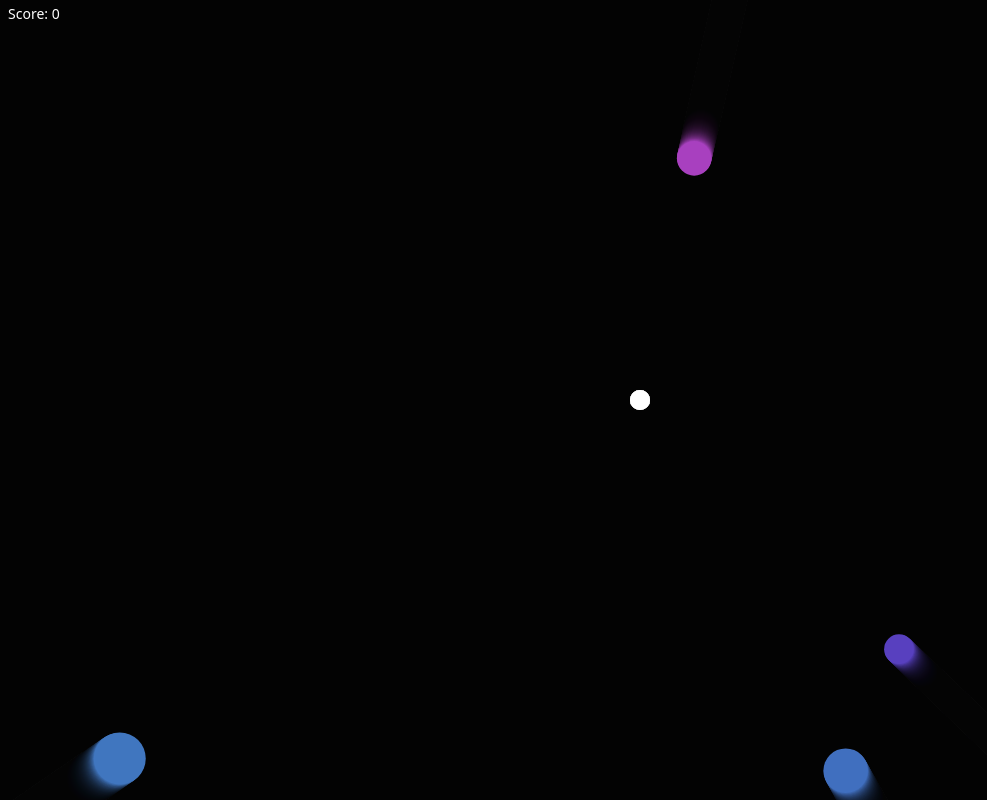
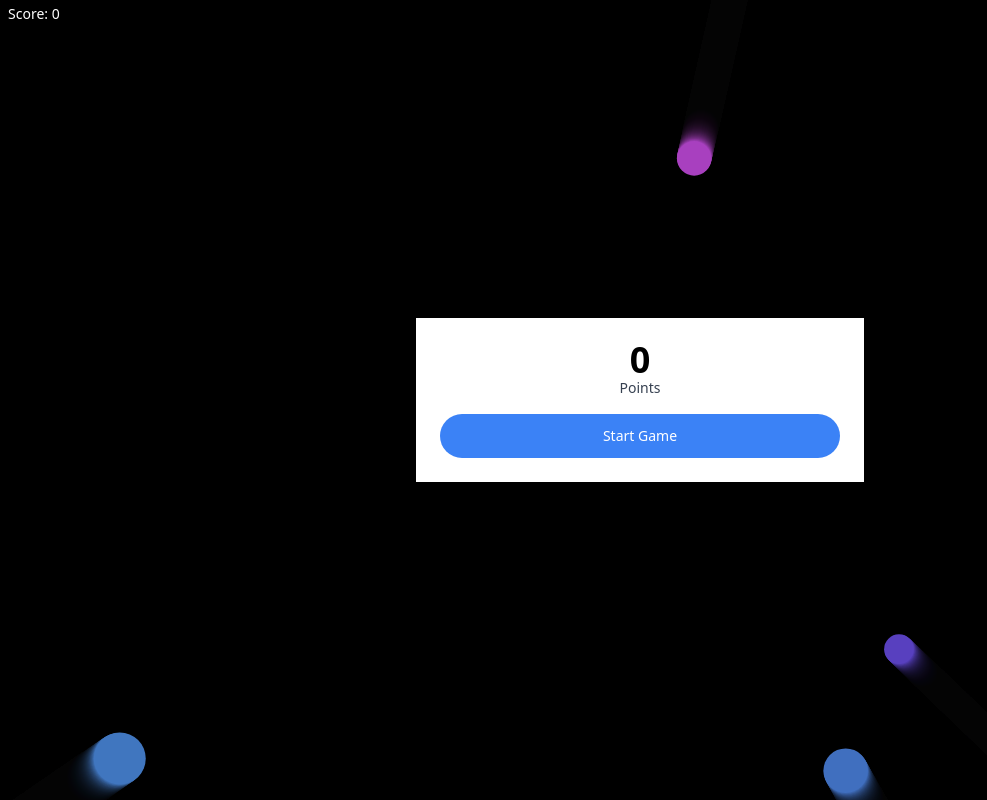
Before and after one commit to Faizan545/Canvas-game, a plain HTML site: page index.html in a window 1280 px wide. Shown: the whole page, without its empty margins (0-987 px from the left). Drawn offline with nearby package versions, Linux system fonts and the light colour scheme.

Commit message:
Update index.html

```diff
--- a/index.html
+++ b/index.html
@@ -1,11 +1,23 @@
 <link href="https://unpkg.com/tailwindcss@^2/dist/tailwind.min.css" rel="stylesheet"><style>
     body {
         margin: 0;
+        background: black;
     }
 </style>
 
 <div class="fixed text-white text-sm ml-2 mt-1 select-none"><span>Score: </span><span id="scoreEl">0</span></div>
+
+<div class= "fixed inset-0 flex items-center justify-center" id="modalEl" >
+    <div class="bg-white max-w-md w-full p-6 text-center">
+        <h1 class="text-4xl font-bold leading-none" id="bigScoreEl">0</h1>
+        <p class="text-sm text-gray-700 mb-4">Points</p>
+        <div>
+        <button class="bg-blue-500 text-white w-full py-3 rounded-full text-sm" id="StartGameBtn">Start Game</button>
+        </div>
+    </div>
+
+</div>
+
 <canvas></canvas>
-
 <script src="https://cdnjs.cloudflare.com/ajax/libs/gsap/3.6.1/gsap.min.js" integrity="sha512-cdV6j5t5o24hkSciVrb8Ki6FveC2SgwGfLE31+ZQRHAeSRxYhAQskLkq3dLm8ZcWe1N3vBOEYmmbhzf7NTtFFQ==" crossorigin="anonymous"></script>
 <script src = "./index.js"></script>
```
